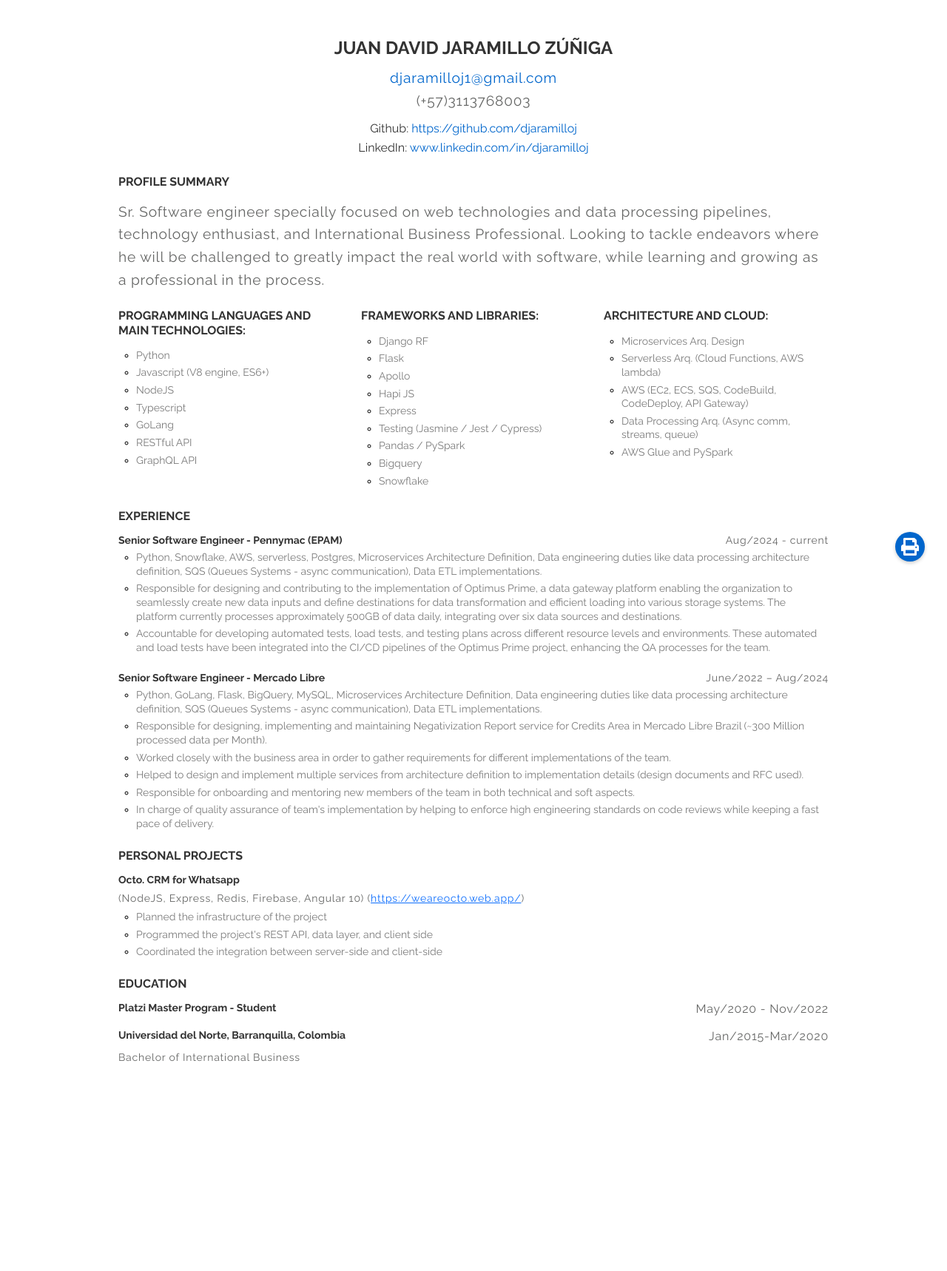
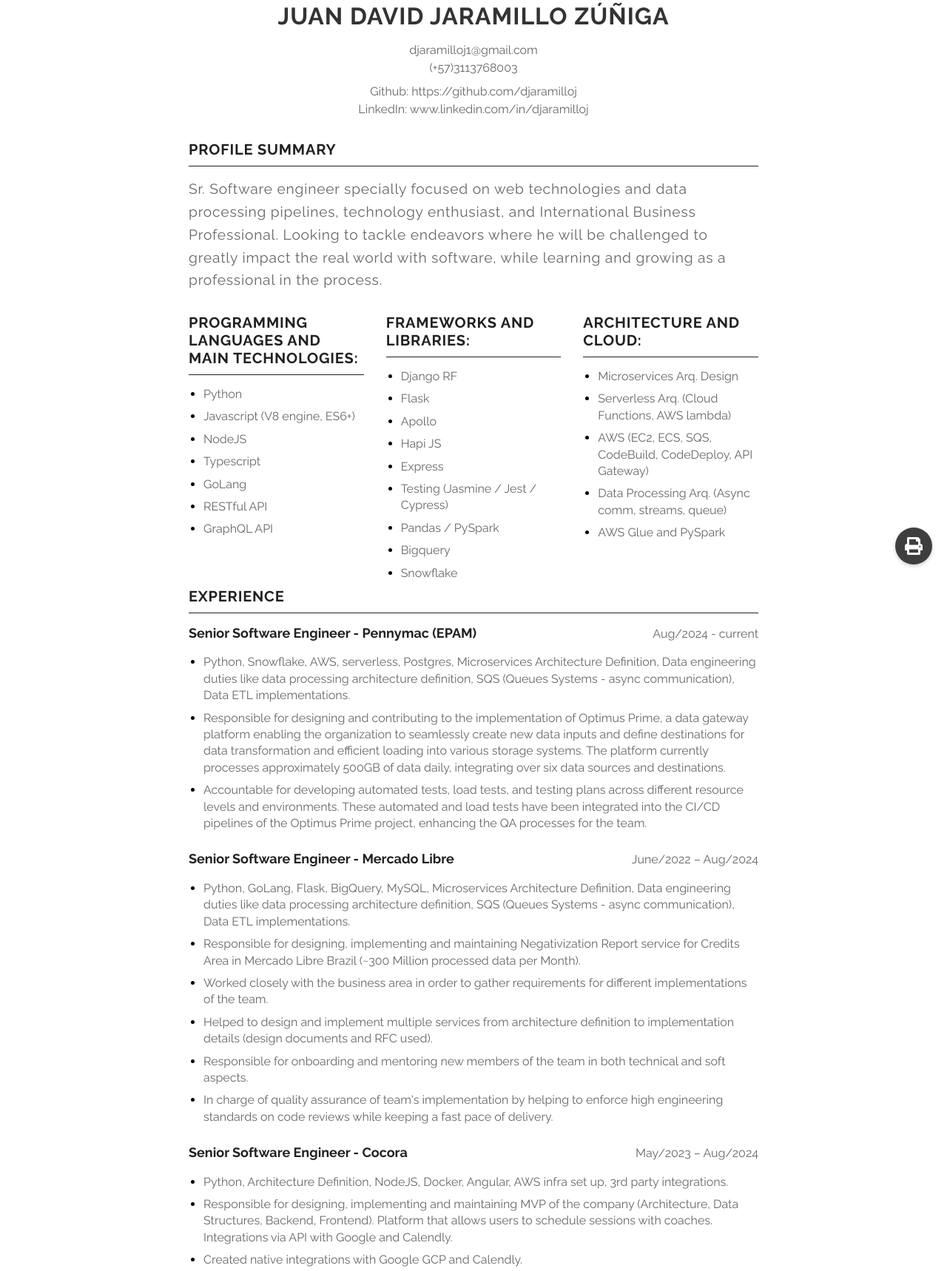
Before and after one commit to meca1/cv, a plain HTML site: page index.html in a window 1280 px wide. Shown: the part 17-1735 px from the top of the page at 74% size. Before the commit the page ends 1501 px from the top, so only its background shows below. Drawn offline with nearby package versions, Linux system fonts and the light colour scheme.

Commit message:
Refactor resume layout and styles for improved structure and readability
- Updated CSS to enhance styling, including changes to font family, container width, and padding.
- Simplified HTML structure by removing unnecessary classes and improving semantic elements.
- Added new job experience entry for Cocora with detailed responsibilities.
- Adjusted section margins and styles for better visual consistency.

```diff
--- a/index.css
+++ b/index.css
@@ -17,14 +17,16 @@
 body {
   background-color: #fff;
   color: #333;
-  font-family: Arial, sans-serif;
+  font-family: Raleway, sans-serif;
   line-height: 1.6;
   margin: 0;
   padding: 0;
 }
 
-.container-fluid {
-  padding: 0 10% !important;
+.container {
+  max-width: 850px;
+  margin: 0 auto;
+  padding: 20px 40px;
 }
 
 ul {
@@ -45,206 +47,119 @@
   margin-bottom: 1rem;
 }
 
-.headLine {
-  width: 2px;
-  position: absolute;
-  top: 0;
-  left: 1rem;
-  height: 120px;
-  background-color: rgb(41, 41, 41);
+/* Header styles */
+header {
+  text-align: center;
+  margin-bottom: 30px;
 }
 
-.header {
-  padding-top: 8rem;
-  padding-bottom: 5rem;
-  direction: ltr;
-  margin-bottom: 2rem;
-  position: relative;
-  text-align: center;
+.name {
+  font-size: 32px;
+  font-weight: bold;
+  margin-bottom: 15px;
+  letter-spacing: 1px;
+  text-transform: uppercase;
 }
 
-.firstName {
-  font-weight: 300;
-  text-transform: uppercase;
-  word-break: break-word;
-  color: rgb(62, 62, 62);
-  font-size: 3.5rem;
-  line-height: 1.68;
-  letter-spacing: 0.2rem;
-  margin-bottom: 0.5rem;
-  direction: ltr;
+.contact-info, .social-links {
+  font-size: 16px;
+  line-height: 1.5;
+  margin-bottom: 8px;
+  color: rgb(102, 103, 102);
 }
 
-.lastName {
-  font-weight: 700;
-  font-size: 4.5rem;
-  text-transform: uppercase;
-  word-break: break-word;
-  padding-right: 2rem;
-  color: rgb(62, 62, 62);
-  line-height: 1.09;
-  letter-spacing: 0.2rem;
-  direction: ltr;
-}
-
-.jobTitle {
-  padding-right: 0;
-  margin-top: 2rem;
-  color: rgb(41, 41, 41);
-
-  span {
-    padding-left: 1rem;
-    letter-spacing: 0.05rem;
-    text-transform: uppercase;
-    word-break: break-word;
-    direction: ltr;
-    color: rgb(76, 74, 74);
-    font-size: 1.5rem;
-  }
-}
-
-.photo {
-  width: 200px;
-  height: 200px;
-  max-height: 270px;
-  object-fit: cover;
-  border-radius: 50%;
-  border: 2px solid #333;
-}
-
-.middleLine {
-  width: 2px;
-  position: absolute;
-  bottom: 2rem;
-  left: 1rem;
-  height: 60px;
-  background-color: rgb(41, 41, 41);
-}
-
-.icon {
-  width: 40px;
-  height: 40px;
-  font-size: 1.2rem;
-  color: white;
-  background-color: rgb(62, 62, 62);
-  border-radius: 50%;
-  padding: 0.5rem;
-  display: flex;
-  align-items: center;
-  justify-content: center;
-}
-
-a p {
-  word-break: break-word;
+.contact-info a,
+.social-links a {
   color: rgb(102, 103, 102);
   text-decoration: none;
 }
 
-a:hover p {
-  color: rgb(41, 41, 41);
+/* Section styles */
+section {
+  margin-bottom: 30px;
 }
 
-.list-item {
-  padding-top: 1rem;
-  padding-bottom: 1rem;
-  margin-right: 1rem;
-  &:not(:last-child) {
-    border-bottom: 2px solid rgb(35, 31, 32);
-  }
+h2 {
+  font-size: 20px;
+  font-weight: bold;
+  text-transform: uppercase;
+  margin-bottom: 15px;
+  border-bottom: 1px solid rgb(35, 31, 32);
+  padding-bottom: 10px;
+  color: rgb(34, 33, 33);
+  letter-spacing: 0.05rem;
 }
 
-.title {
-  width: 100%;
-  font-weight: 700;
-  font-size: 2rem;
-  text-transform: uppercase;
-  line-height: 2.5rem;
-  border-bottom: 1px solid rgb(35, 31, 32);
-  padding-top: 0;
-  padding-bottom: 2rem;
+h3 {
+  font-size: 18px;
+  font-weight: bold;
+  margin-bottom: 8px;
   color: rgb(34, 33, 33);
-  letter-spacing: 0.05rem;
-  margin-bottom: 1rem;
 }
 
-.personal-details {
-  .title {
-    padding-top: 2rem;
-  }
-}
-
-.bullet {
-  position: relative;
-  i {
-    font-size: 1.3rem;
-  }
-  &:before {
-    content: "";
-    position: absolute;
-    left: 1rem;
-    width: 2px;
-    height: 70%;
-    background-color: #292929;
-    margin-top: 2rem;
-  }
-}
-
-.record {
-  padding-top: 1rem;
-  p {
-    width: 100%;
-    font-size: 1.2rem;
-    line-height: 1.33;
-    color: rgb(102, 103, 102);
-    word-break: break-word;
-    display: block;
-    margin-bottom: 0.5rem;
-  }
+/* List styles */
+ul {
+  margin: 8px 0;
+  padding-left: 20px;
+  list-style-type: disc;
 }
 
 li {
-  font-family: Raleway;
-  line-height: 1.33;
-  font-size: 1.2rem;
-  color: rgb(123, 123, 123);
-  margin-bottom: 0.5rem;
+  font-size: 16px;
+  margin-bottom: 8px;
+  line-height: 1.4;
+  color: rgb(102, 103, 102);
 }
 
-span {
-  color: rgb(102, 103, 102);
-  font-size: 1rem;
-  line-height: 1.2;
-  letter-spacing: 0.05rem;
+/* Skills Section */
+.row {
+  display: flex;
+  margin: 0 -15px;
+  flex-wrap: wrap;
 }
 
+.col-md-4 {
+  padding: 0 15px;
+  flex: 0 0 33.333333%;
+}
+
+/* Job styles */
+.job {
+  margin-bottom: 25px;
+}
+
+.d-flex {
+  display: flex;
+  justify-content: space-between;
+  align-items: baseline;
+  margin-bottom: 10px;
+}
+
+.job span {
+  font-size: 16px;
+  color: rgb(102, 103, 102);
+}
+
+/* Print button */
 .btn-group-fab {
   position: fixed;
-  width: 50px;
-  height: auto;
+  bottom: 20px;
   right: 20px;
-  bottom: 20px;
-  z-index: 1000;
-}
-
-.btn-group-fab div {
-  position: relative;
-  width: 100%;
-  height: auto;
+  z-index: 999;
 }
 
 .btn-group-fab .btn {
-  position: absolute;
-  bottom: 0;
+  width: 50px;
+  height: 50px;
   border-radius: 50%;
+  background-color: rgb(62, 62, 62);
+  border: none;
+  box-shadow: 0 2px 5px rgba(0,0,0,0.2);
   display: flex;
   align-items: center;
   justify-content: center;
-  width: 50px;
-  height: 50px;
-  margin: 4px auto;
-  background-color: rgb(62, 62, 62);
-  border: none;
-  box-shadow: 0 2px 5px rgba(0,0,0,0.2);
+  color: white;
+  cursor: pointer;
   transition: all 0.3s ease;
 }
 
@@ -258,163 +173,74 @@
   color: white;
 }
 
+/* Print styles */
 @media print {
   @page {
     size: A4;
-    margin: 0mm !important;
+    margin: 15mm;
   }
 
-  html {
-    font-size: 12px;
+  body {
+    width: 100%;
+    margin: 0;
+    padding: 0;
+    font-size: inherit;
+    line-height: inherit;
+    background: none;
   }
 
-  .header {
-    padding-top: 6rem;
-    padding-bottom: 4rem;
+  .container {
+    max-width: none;
+    width: 100%;
+    margin: 0;
+    padding: 0;
   }
 
-  ul li {
-    margin-left: 1rem;
-  }
-
-  .btn-group-fab {
-    display: none;
-  }
-}
-
-/* Resto de tu CSS */
-
-.container {
-  max-width: 1000px;
-  margin: 0 auto;
-  padding: 20px;
-}
-
-/* Header styles */
   header {
-  margin-bottom: 30px;
-}
-
-.name {
-  font-size: 24px;
-  font-weight: bold;
-  margin-bottom: 10px;
-}
-
-.contact-info {
-  margin-bottom: 10px;
-}
-
-.contact-info a,
-.social-links a {
-  color: #0066cc;
-  text-decoration: none;
-}
-
-.contact-info a:hover,
-.social-links a:hover {
-  text-decoration: underline;
-}
-
-/* Section styles */
-section {
-  margin-bottom: 25px;
+    margin-bottom: 20px;
   }
 
   h2 {
-  font-size: 16px;
-  font-weight: bold;
-  margin-bottom: 15px;
-  text-transform: uppercase;
+    font-size: 18px;
+    page-break-after: avoid;
   }
 
   h3 {
-  font-size: 14px;
-  font-weight: bold;
-  margin-bottom: 5px;
+    font-size: 16px;
+    page-break-after: avoid;
   }
 
-/* List styles */
-li {
-  margin-bottom: 5px;
-  font-size: 14px;
+  p, li {
+    font-size: inherit;
+    line-height: 1.4;
   }
 
-/* Job styles */
-.job {
-  margin-bottom: 20px;
+  section {
+    page-break-inside: avoid;
   }
 
-.job span {
-  font-size: 14px;
-  color: #666;
+  .row {
+    page-break-inside: avoid;
   }
 
-/* Project styles */
-.project {
-  margin-bottom: 20px;
+  .job {
+    page-break-inside: avoid;
   }
 
-.project p {
-  font-size: 14px;
-  margin: 5px 0;
-}
-
-/* Education styles */
-.education-item {
-  margin-bottom: 15px;
-}
-
-.education-item p {
-  font-size: 14px;
-  margin: 5px 0;
-}
-
-/* Print styles */
-@media print {
-  body {
-    font-size: 12px;
-  }
-
-  .container {
-    max-width: 100%;
-    padding: 20px;
+  a {
+    text-decoration: none;
+    color: inherit;
   }
 
   .btn-group-fab {
     display: none;
   }
 
-  a {
-    text-decoration: none;
-    color: #333;
+  ul {
+    padding-left: 20px;
+  }
+
+  .col-md-4 {
+    width: 33.333333%;
   }
 }
-
-/* Print button */
-.btn-group-fab {
-  position: fixed;
-  bottom: 20px;
-  right: 20px;
-  z-index: 999;
-}
-
-.btn-group-fab .btn {
-  width: 40px;
-  height: 40px;
-  border-radius: 50%;
-  background-color: #0066cc;
-  border: none;
-  box-shadow: 0 2px 5px rgba(0,0,0,0.2);
-  display: flex;
-  align-items: center;
-  justify-content: center;
-  color: white;
-  cursor: pointer;
-  transition: all 0.3s ease;
-}
-
-.btn-group-fab .btn:hover {
-  transform: scale(1.1);
-  background-color: #0052a3;
-}
--- a/index.html
+++ b/index.html
@@ -15,28 +15,28 @@
 </head>
 
 <body>
-  <div class="container mt-5">
+  <div class="container">
     <!-- Header -->
-    <header class="text-center mb-4">
+    <header>
       <h1 class="name">JUAN DAVID JARAMILLO ZÚÑIGA</h1>
-      <p class="contact-info">
-        <a href="mailto:djaramilloj1@gmail.com">djaramilloj1@gmail.com</a><br>
-        (+57)3113768003
-      </p>
+      <div class="contact-info">
+        <a href="mailto:djaramilloj1@gmail.com">djaramilloj1@gmail.com</a>
+        <br>(+57)3113768003
+      </div>
       <div class="social-links">
-        Github: <a href="https://github.com/djaramilloj">https://github.com/djaramilloj</a><br>
-        LinkedIn: <a href="www.linkedin.com/in/djaramilloj">www.linkedin.com/in/djaramilloj</a>
+        Github: <a href="https://github.com/djaramilloj">https://github.com/djaramilloj</a>
+        <br>LinkedIn: <a href="www.linkedin.com/in/djaramilloj">www.linkedin.com/in/djaramilloj</a>
       </div>
     </header>
 
     <!-- Profile Summary -->
-    <section class="mb-4">
+    <section>
       <h2>PROFILE SUMMARY</h2>
       <p>Sr. Software engineer specially focused on web technologies and data processing pipelines, technology enthusiast, and International Business Professional. Looking to tackle endeavors where he will be challenged to greatly impact the real world with software, while learning and growing as a professional in the process.</p>
     </section>
 
     <!-- Skills Section -->
-    <div class="row mb-4">
+    <div class="row">
       <div class="col-md-4">
         <h2>PROGRAMMING LANGUAGES AND MAIN TECHNOLOGIES:</h2>
         <ul>
@@ -76,12 +76,12 @@
     </div>
 
     <!-- Experience -->
-    <section class="mb-4">
+    <section>
       <h2>EXPERIENCE</h2>
 
       <!-- Senior Software Engineer - Pennymac -->
-      <div class="job mb-4">
-        <div class="d-flex justify-content-between">
+      <div class="job">
+        <div class="d-flex">
           <h3>Senior Software Engineer - Pennymac (EPAM)</h3>
           <span>Aug/2024 - current</span>
         </div>
@@ -93,8 +93,8 @@
       </div>
 
       <!-- Senior Software Engineer - Mercado Libre -->
-      <div class="job mb-4">
-        <div class="d-flex justify-content-between">
+      <div class="job">
+        <div class="d-flex">
           <h3>Senior Software Engineer - Mercado Libre</h3>
           <span>June/2022 – Aug/2024</span>
         </div>
@@ -108,11 +108,22 @@
         </ul>
       </div>
 
-      <!-- Continue with other jobs... -->
+      <!-- Cocora -->
+      <div class="job">
+        <div class="d-flex">
+          <h3>Senior Software Engineer - Cocora</h3>
+          <span>May/2023 – Aug/2024</span>
+        </div>
+        <ul>
+          <li>Python, Architecture Definition, NodeJS, Docker, Angular, AWS infra set up, 3rd party integrations.</li>
+          <li>Responsible for designing, implementing and maintaining MVP of the company (Architecture, Data Structures, Backend, Frontend). Platform that allows users to schedule sessions with coaches. Integrations via API with Google and Calendly.</li>
+          <li>Created native integrations with Google GCP and Calendly.</li>
+        </ul>
+      </div>
     </section>
 
     <!-- Personal Projects -->
-    <section class="mb-4">
+    <section>
       <h2>PERSONAL PROJECTS</h2>
       <div class="project">
         <h3>Octo. CRM for Whatsapp</h3>
@@ -126,16 +137,16 @@
     </section>
 
     <!-- Education -->
-    <section class="mb-4">
+    <section>
       <h2>EDUCATION</h2>
       <div class="education-item">
-        <div class="d-flex justify-content-between">
+        <div class="d-flex">
           <h3>Platzi Master Program - Student</h3>
           <span>May/2020 - Nov/2022</span>
         </div>
       </div>
       <div class="education-item">
-        <div class="d-flex justify-content-between">
+        <div class="d-flex">
           <h3>Universidad del Norte, Barranquilla, Colombia</h3>
           <span>Jan/2015-Mar/2020</span>
         </div>
```
Lines whose indentation alone changed are shown as unchanged.
